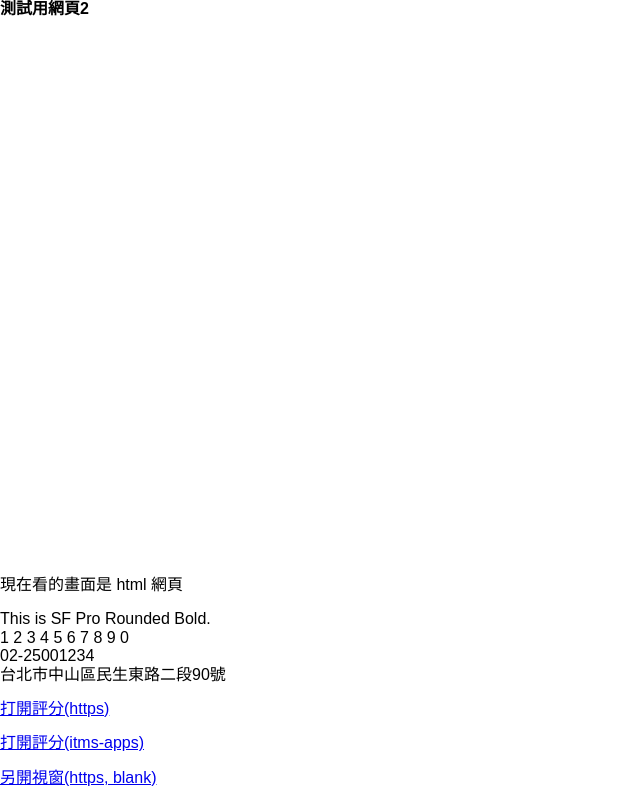
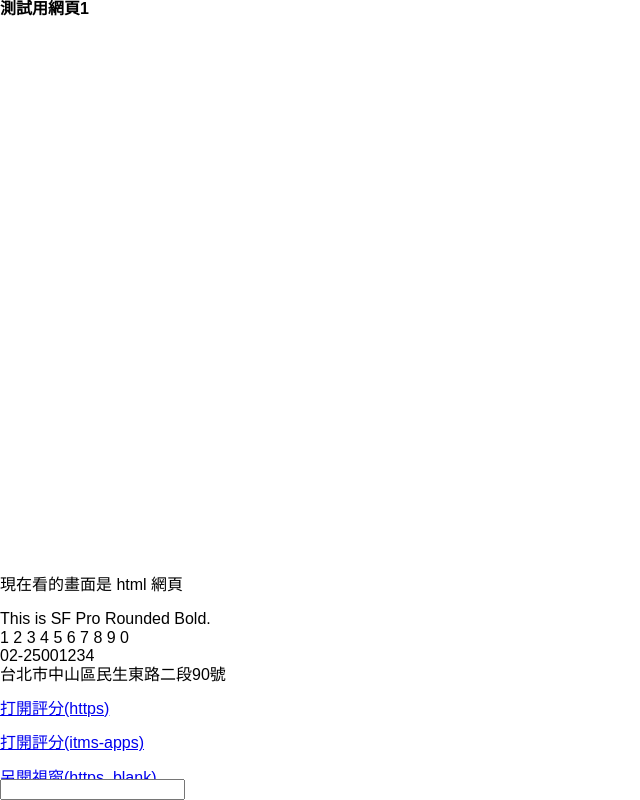
Before and after one commit to ava1015/ava, a plain HTML site: page index.html in a window 1280 px wide. Shown: the whole page, without its empty margins (0-640 px from the left). Drawn offline with Linux system fonts and the light colour scheme; a web font is replaced by a local one.

Commit message:
Update index.html

```diff
--- a/index.html
+++ b/index.html
@@ -41,6 +41,11 @@
       bottom: 0;
       z-index: 9999;
     }
+
+    .inputStyle {
+      position: fixed;
+      bottom: 0;
+    }
   </style>
 
   <script>
@@ -78,7 +83,7 @@
 </script>
 </head>
 <body>
-  <div><b>測試用網頁2</b></div>
+  <div><b>測試用網頁1</b></div>
   <div class="test">
     <p>現在看的畫面是 html 網頁</p>
     This is SF Pro Rounded Bold.<br>
@@ -94,7 +99,7 @@
     <p><a href="https://tw.yahoo.com/">沒有 openExternalBrowser=1</a></p>
     <p><a href="https://tw.yahoo.com/?openExternalBrowser=1">有 openExternalBrowser=1</a></p>
     <p><a href="mood-app://app.mooder.work/link/posts/8747">posts 8747</a></p>
-    <p><input maxlength="100" type="text" /><button onclick="closeBrowser()">關閉</button></p>
+    <p><input maxlength="100" type="text" class="inputStyle" /><button onclick="closeBrowser()">關閉</button></p>
   </div>
 </body>
 </html>
```
